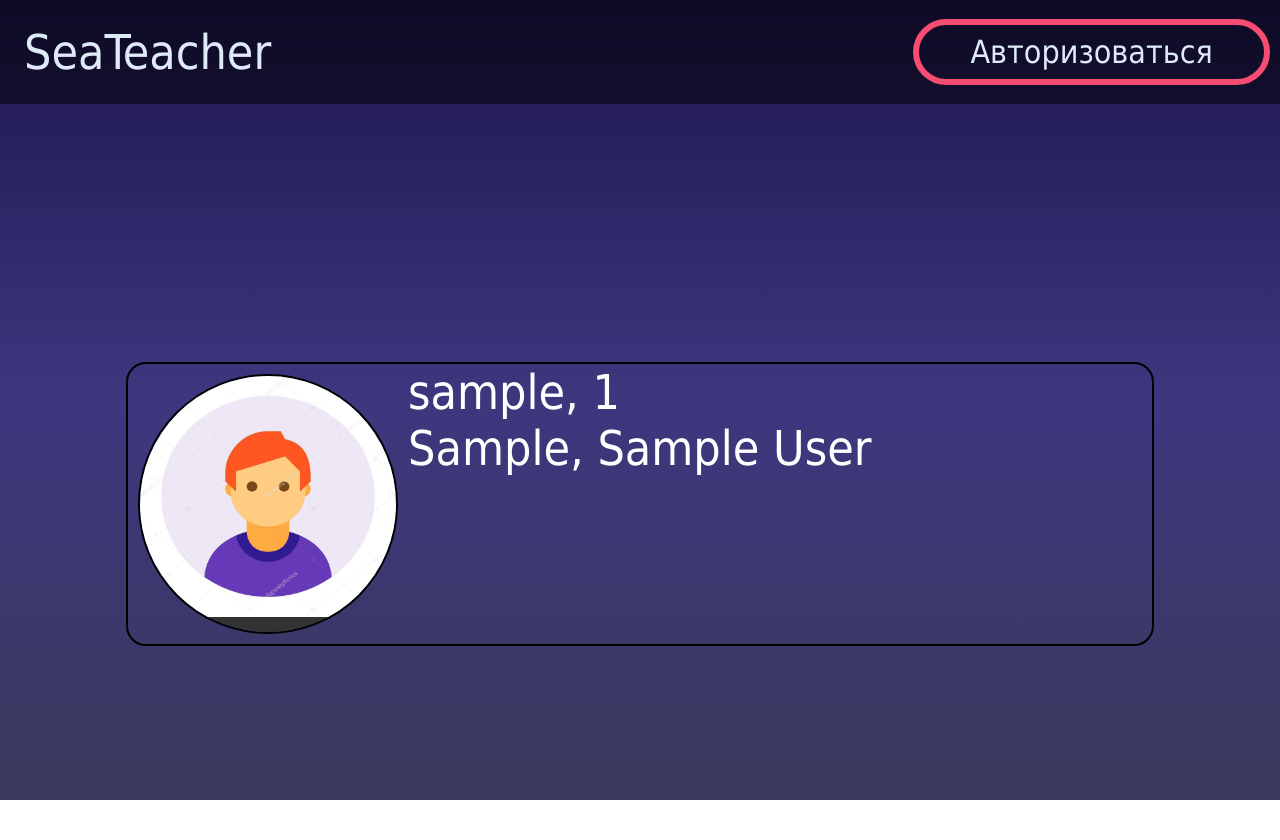
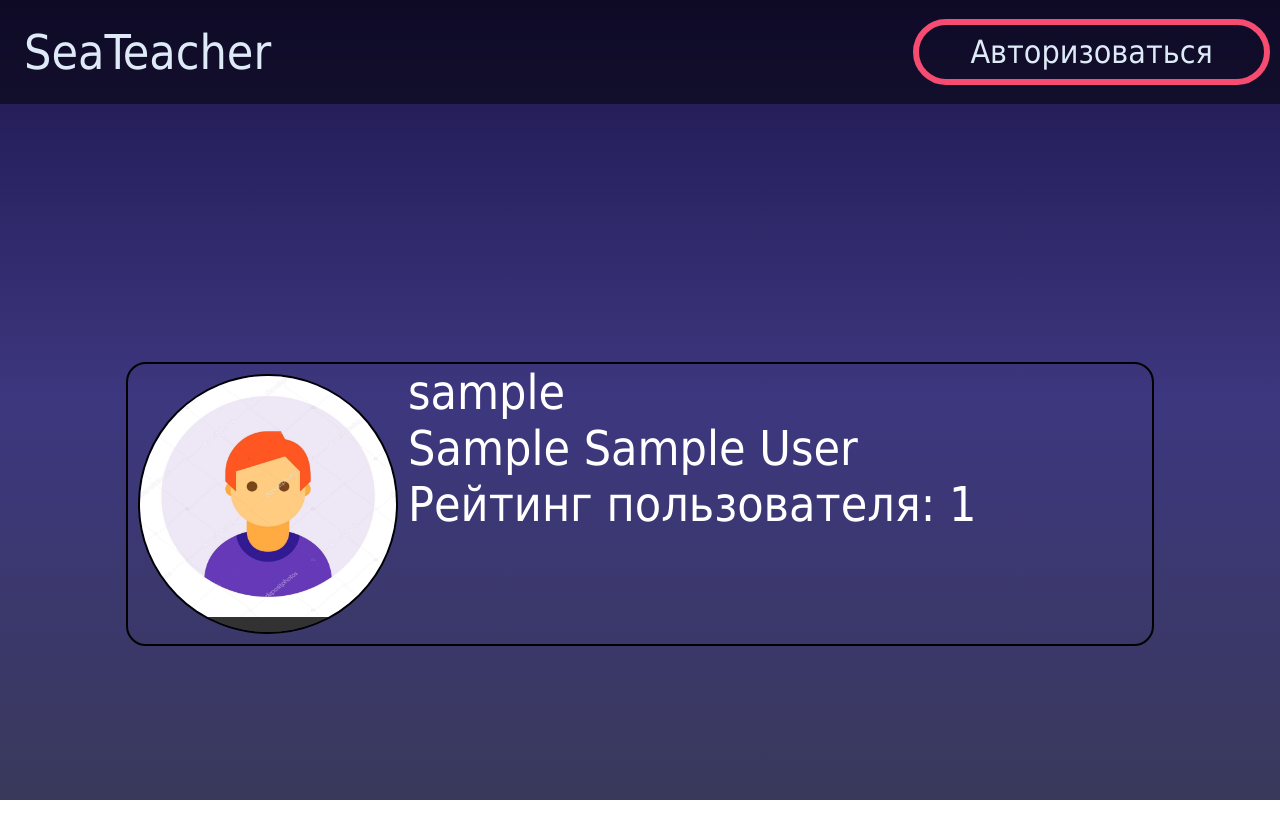
Before and after one commit to colornew/SeaTeacher, a Flask app: page /user/1 in a window 1280 px wide. Shown: the top 840 px of the page. Run offline with Flask 2, Linux system fonts and the light colour scheme; tables that the repository leaves empty hold one stand-in row (values such as "Sample post"); parts of the project's set-up code (start-up, migrations or seed data) failed here and were passed over.

Commit message:
Correct user page

```diff
--- a/templates/user.html
+++ b/templates/user.html
@@ -6,8 +6,9 @@
     <div class="user-info">
         <img class="avatar" alt="тут был аватар" src="{{ url_for('static', filename='images/Unknown_user.jpg') }}">
         <div class="block-info">
-            <div class="name">{{ user.username }}, {{ user.get_rating() }}</div>
-            <div class="another-info">{{ user.firstName }}, {{ user.secondName }}</div>
+            <div class="name">{{ user.username }}</div>
+            <div class="another-info">{{ user.firstName }} {{ user.secondName }}</div>
+            <div class="another-info">Рейтинг пользователя: {{ user.get_rating() }}</div>
         </div>
     </div>
 {% endblock %}
```
